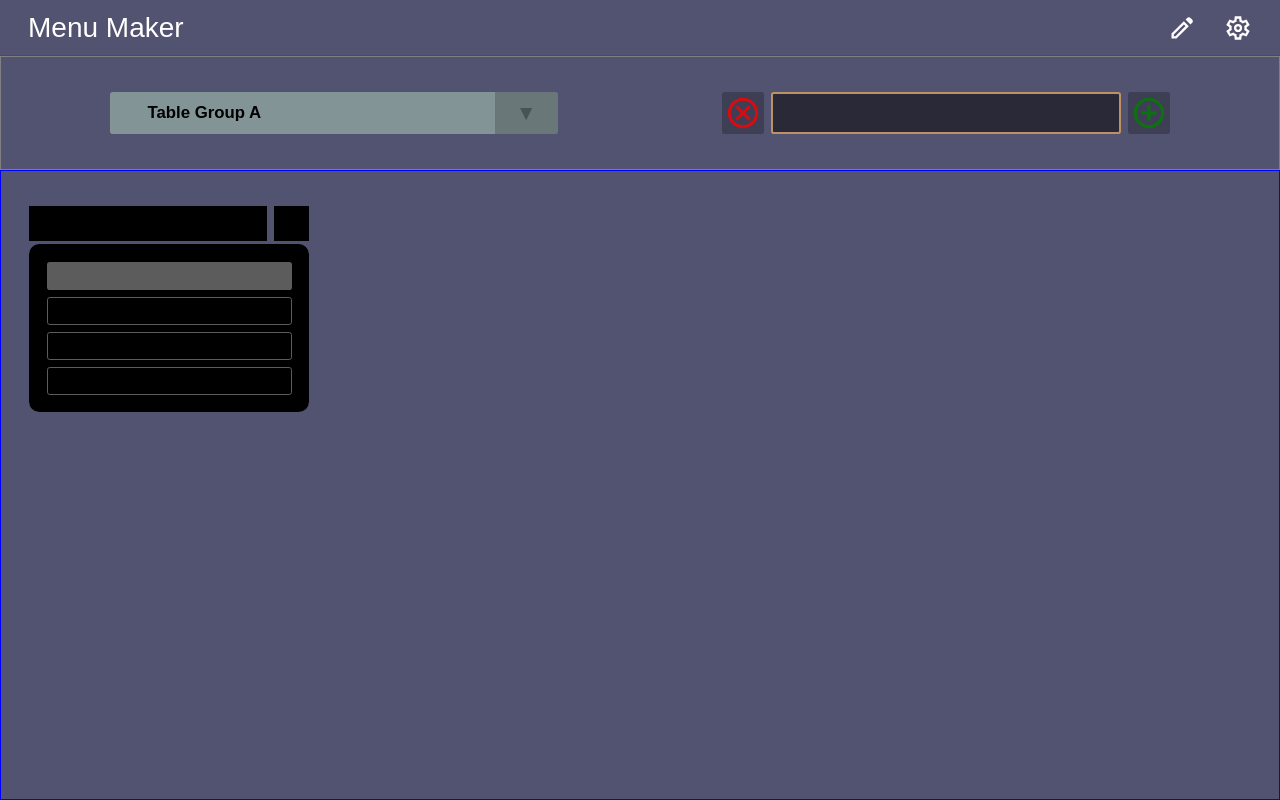
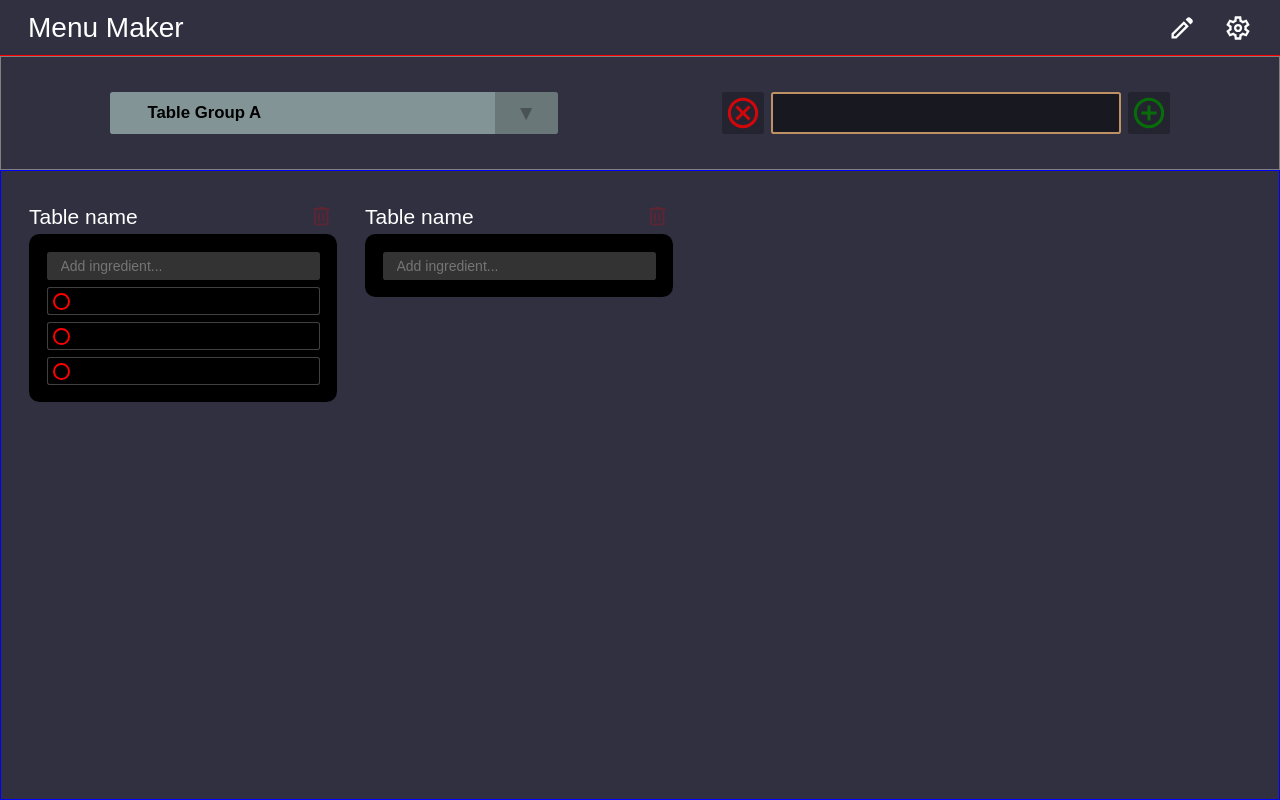
Before and after one commit to dogspace/menu_maker, a Flask app: page / in a window 1280 px wide. Run offline with Flask 3, Linux system fonts and the light colour scheme.

Commit message:
Site layout, added table edit mode

```diff
--- a/app/scripts/main.js
+++ b/app/scripts/main.js
@@ -3,10 +3,17 @@ document.addEventListener('DOMContentLoaded', function() {
     var s,
     MenuMaker = {
         settings: {
+            // Edit mode
+            'editModeButton': document.querySelector('.edit-icon'),
+            'editModeActive': false,
+
+            // Group dropdown selector
             'groupSelector': document.querySelector('.group-selector'),
             'groupDropdown': document.querySelector('.group-dropdown'),
             'groupItems': document.querySelectorAll('.group-item'),
             'groupRenameButtons': document.querySelectorAll('.group-rename'),
+
+            // Tables
 
         },
 
@@ -20,9 +27,26 @@ document.addEventListener('DOMContentLoaded', function() {
         // Bind UI actions
         bindUIActions: function() {
             console.log(">> bindUIActions <<")
+            s.editModeButton.addEventListener('click', MenuMaker.toggleEditMode)
+
+
             s.groupSelector.addEventListener('click', MenuMaker.toggleGroupDropdown)
             s.groupRenameButtons.forEach(button => { button.addEventListener('click', MenuMaker.renameGroup) })
 
+        },
+
+        //
+        toggleEditMode: function() {
+            console.log(">> toggleEditMode")
+            s.editModeButton.classList.toggle('active')
+            s.editModeActive = s.editModeButton.classList.contains('active')
+            console.log("EDIT MODE TURNED " + s.editModeActive)
+            // Call functions to toggle contentEditable for divs
+            MenuMaker.toggleTableEditMode()
+
+            // Update buttons
+            let tableDeleteButtons = document.querySelectorAll('.table-delete')
+            tableDeleteButtons.forEach(button => { button.classList.toggle('inactive') })
         },
 
         // Toggle dropdown menu, assign temporary listener if opened
@@ -53,6 +77,47 @@ document.addEventListener('DOMContentLoaded', function() {
         //     // UNFINISHED
         // },
 
+        // Change table rows to be editable
+        toggleTableEditMode: function() {
+            let tableTitleList = document.querySelectorAll('.table-title')
+            let tableContentList = document.querySelectorAll('.item-content')
+            if (s.editModeActive) {
+                document.addEventListener('keydown', MenuMaker.checkKeypress, true)
+                tableTitleList.forEach(title => {
+                    title.style.cursor = 'text'
+                    title.contentEditable = true
+                })
+                tableContentList.forEach(item => {
+                    item.style.cursor = 'text'
+                    item.contentEditable = true
+                })
+            } else {
+                document.removeEventListener('keydown', MenuMaker.checkKeypress, true)
+                tableTitleList.forEach(title => {
+                    title.style.cursor = 'pointer'
+                    title.contentEditable = false
+                })
+                tableContentList.forEach(item => {
+                    item.style.cursor = 'pointer'
+                    item.contentEditable = false
+                })
+            }
+        },
+
+        // Check keypresses while in edit mode
+        checkKeypress: function(event) {
+            if (event.key === 'Escape' || event.keyCode === 27) {
+                document.removeEventListener('keypress', MenuMaker.checkKeypress, true)
+                MenuMaker.toggleEditMode()
+            } else if (event.key === 'Enter' || event.keyCode == 13) {
+                event.target.blur()
+            } else if (event.key === 'Tab' || event.KeyCode == 9) {
+                event.preventDefault()
+            } else if (String.fromCharCode(event.keyCode).match(/(\w|\s)/g)) {
+                if (event.target.innerText.length >= 40) { event.preventDefault() }
+            }
+        }
+
 
 
 
--- a/app/styles/styles.css
+++ b/app/styles/styles.css
@@ -41,7 +41,7 @@ body {
     top: 0;
     left: 0;
     right: 0;
-    background-color: #525271;
+    background-color: #303040;
 }
 
 .header {
@@ -208,7 +208,7 @@ body {
     max-width: 40rem;
     margin: 0 10%;
     border-radius: 0 0 0.2rem 0.2rem;
-    background-color: rgba(0, 0, 0, 0.3);
+    background-color: rgba(0, 0, 0, 0.8);
 }
 
 .group-dropdown.hidden {
@@ -245,7 +245,7 @@ body {
     padding-left: 2rem;
     font-weight: 600;
     border-radius: 0.25rem 0 0 0.25rem;
-    background-color: rgb(131 148 150 / 50%);
+    background-color: rgba(131, 148, 150, 60%);
     cursor: pointer;
 }
 
@@ -256,7 +256,7 @@ body {
     height: 2.5rem;
     width: 3.5rem;
     border-radius: 0 0.25rem 0.25rem 0;
-    background-color: rgb(131 148 150 / 50%);
+    background-color: rgba(131, 148, 150, 50%);
     cursor: pointer;
 }
 
@@ -368,11 +368,12 @@ body {
 .table {
     position: absolute;
     display: inline-block;
-    max-height: calc(95% - 2rem);
-    width: 20rem;
-    top: 5%;
+    max-height: calc(100% - 4rem);
+    width: 22rem;
+    top: 2rem;
     margin: 0 2rem;
 }
+
 .table:nth-child(1) {
     left: 0;
 }
@@ -406,28 +407,39 @@ body {
 
 .table-header {
     position: relative;
-    height: 3rem;
+    height: 2.5rem;
     width: 100%;
 }
 
 .table-title {
     position: absolute;
     height: 2.5rem;
-    width: calc(100% - 3rem);
-    margin: 0.25rem 0;
+    width: calc(100% - 2rem);
     top: 0;
     left: 0;
-    background-color: black;
+    font-size: 1.5rem;
+    line-height: 2.5rem;
 }
+
 .table-delete {
     position: absolute;
     height: 2.5rem;
-    width: 2.5rem;
-    margin: 0.25rem 0;
+    width: 2rem;
     top: 0;
     right: 0;
     cursor: pointer;
-    background-color: black;
+}
+
+.table-delete svg {
+    height: 1.75rem;
+    width: 1.75rem;
+    margin: 0.375rem 0;
+    fill: red;
+}
+
+.table-delete.inactive {
+    opacity: 20%;
+    cursor: auto;
 }
 
 .table-body {
@@ -449,8 +461,11 @@ body {
 }
 
 .table-input {
-    top: 0;
-    background-color: rgb(92, 92, 92);
+    background: none;
+    background-color: rgba(255, 255, 255, 0.2);
+    padding-left: 1rem;
+    outline: none;
+    border: none;
 }
 
 .table-items {
@@ -459,6 +474,50 @@ body {
 
 .table-item {
     margin-top: 0.5rem;
-    border: 0.0625rem solid rgb(92, 92, 92);
+    border: 0.0625rem solid rgba(255, 255, 255, 0.25);
     background-color: black;
 }
+
+.table-item:hover {
+    background-color: rgba(255, 255, 255, 0.06);
+    cursor: pointer;
+}
+
+.item-checkbox {
+    float: left;
+    width: 2rem;
+    height: calc(2rem - 0.125rem);
+    line-height: calc(2rem - 0.125rem);
+    text-align: center;
+    padding: 0.3rem 0;
+}
+
+.circle {
+    display: inline-block;
+    height: 1.2rem;
+    width: 1.2rem;
+    border: 0.2rem solid red;
+    border-radius: 50%;
+    line-height: calc(2rem - 0.125rem);
+}
+
+.item-content {
+    float: right;
+    width: calc(100% - 2rem);
+    height: calc(2rem - 0.125rem);
+    line-height: calc(2rem - 0.3rem);
+    overflow-x: hidden;
+    overflow-y: auto;
+    overflow-wrap: break-word;
+    padding: 0.175rem 0 0 0.2rem;
+    font-size: 1.2rem;
+}
+
+.table-item.selected .circle {
+    background-color: green;
+    border: 0.2rem solid green;
+}
+
+.table-item.selected .item-content {
+    opacity: 0.75;
+}
--- a/app/templates/index.html
+++ b/app/templates/index.html
@@ -115,26 +115,49 @@
 
 
     <div class="tables">
+
         <div class="table">
             <div class="table-header">
-                <div class="table-title"></div>
-                <div class="table-delete"></div>
+                <div class="table-title">Table name</div>
+                <div class="table-delete inactive">
+                    <svg xmlns="http://www.w3.org/2000/svg" height="24" viewBox="0 -960 960 960" width="24">
+                        <path d="M280-120q-33 0-56.5-23.5T200-200v-520h-40v-80h200v-40h240v40h200v80h-40v520q0 33-23.5
+                        56.5T680-120H280Zm400-600H280v520h400v-520ZM360-280h80v-360h-80v360Zm160 0h80v-360h-80v360ZM280-720v520-520Z"/>
+                    </svg>
+                </div>
             </div>
             <div class="table-body">
-                <div class="table-input"></div>
+                <input class="table-input" type="text" placeholder="Add ingredient...">
                 <div class="table-items">
                     <div class="table-item">
-                        <div class="checkbox"><span class="circle"></span></div>
-                        <div class="content"></div>
+                        <div class="item-checkbox"><span class="circle"></span></div>
+                        <div class="item-content"></div>
                     </div>
                     <div class="table-item">
-                        <div class="checkbox"><span class="circle"></span></div>
-                        <div class="content"></div>
+                        <div class="item-checkbox"><span class="circle"></span></div>
+                        <div class="item-content"></div>
                     </div>
                     <div class="table-item">
-                        <div class="checkbox"><span class="circle"></span></div>
-                        <div class="content"></div>
+                        <div class="item-checkbox"><span class="circle"></span></div>
+                        <div class="item-content"></div>
                     </div>
+                </div>
+            </div>
+        </div>
+
+        <div class="table">
+            <div class="table-header">
+                <div class="table-title">Table name</div>
+                <div class="table-delete inactive">
+                    <svg xmlns="http://www.w3.org/2000/svg" height="24" viewBox="0 -960 960 960" width="24">
+                        <path d="M280-120q-33 0-56.5-23.5T200-200v-520h-40v-80h200v-40h240v40h200v80h-40v520q0 33-23.5
+                        56.5T680-120H280Zm400-600H280v520h400v-520ZM360-280h80v-360h-80v360Zm160 0h80v-360h-80v360ZM280-720v520-520Z"/>
+                    </svg>
+                </div>
+            </div>
+            <div class="table-body">
+                <input class="table-input" type="text" placeholder="Add ingredient...">
+                <div class="table-items">
                 </div>
             </div>
         </div>
```
